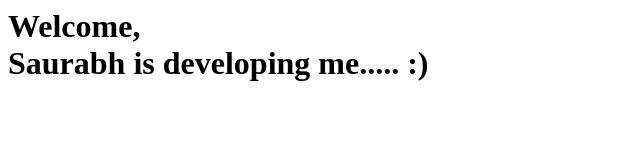
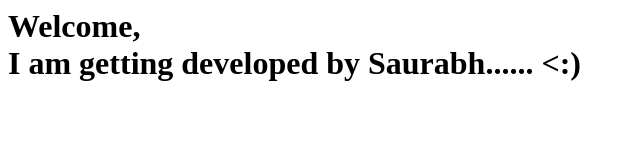
Before and after one commit to SaurabhJais/jais.github.io, a plain HTML site: page index.html in a window 1280 px wide. Shown: the whole page, without its empty margins (0-640 px from the left). Drawn offline with Linux system fonts and the light colour scheme.

Commit message:
Update index.html

```diff
--- a/index.html
+++ b/index.html
@@ -3,6 +3,6 @@
     <title>Saurabh Jaiswal</title>
   </head>
   <body>
-    <h1>Welcome, <br> Saurabh is developing me..... :)
+    <h1>Welcome, <br> I am getting developed by Saurabh......  <:)
   </body>
 </html>
```
